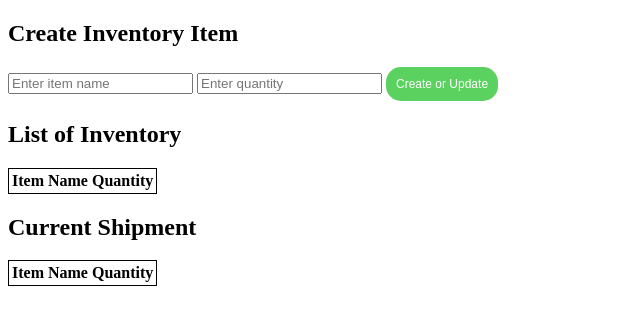
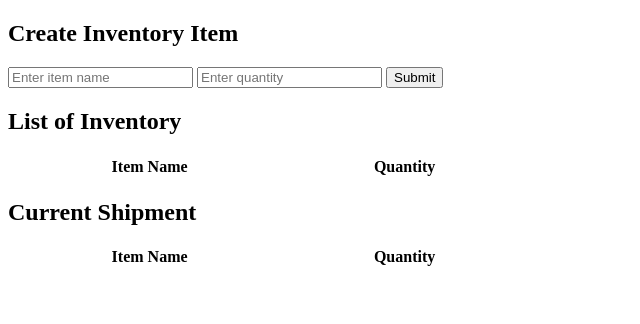
Before and after one commit to rome-777/shop-backend-Fall2022, a plain HTML site: page index.html in a window 1280 px wide. Shown: the whole page, without its empty margins (0-640 px from the left). Drawn offline with Linux system fonts and the light colour scheme.

Commit message:
minor updates

```diff
--- a/index.html
+++ b/index.html
@@ -14,9 +14,10 @@
 		<form onsubmit="event.preventDefault(); itemFormSubmit();">
 			<input type="text" id="item-name" placeholder="Enter item name" required>
 			<input type="number" id="item-qty" placeholder="Enter quantity" required min=0>
-    	<input type="submit" class="button submit" value="Create or Update" class="btn btn-primary">
+			<input type="submit" class="button submit" value="Submit">
 		</form>
 	</div>
+
 	<div id="inventory-list">
 		<h2>List of Inventory</h2>
 		<table class="list" id="inventory-list">
@@ -24,7 +25,6 @@
 				<tr>
 					<th>Item Name</th>
 					<th>Quantity</th>
-
 				</tr>
 			</thead>
 			<tbody id='inventory-list-item'>
@@ -32,14 +32,13 @@
 		</table>
 	</div>
 
-<div >
+	<div>
 		<h2>Current Shipment</h2>
 		<table class="list" id="shipment">
 			<thead>
 				<tr>
 					<th>Item Name</th>
 					<th>Quantity</th>
-
 				</tr>
 			</thead>
 			<tbody id='inventory-list-item'>
--- a/script.js
+++ b/script.js
@@ -1,15 +1,13 @@
 let inventoryItems = new Map();
+let currentShipment = new Map();
 let selectedItemId = null;
 let nameField = document.getElementById("item-name");
 let qtyField = document.getElementById("item-qty");
-let currentShipment = new Map();
+
 function validateItemForm() {
 	console.log('validating', nameField.value, qtyField.value);
-
 	return true;
 }
-// make sure same name items can't be added
-// make sure qty is provided
 
 function getItemFormData() {
 	const itemData = {};
@@ -23,16 +21,14 @@ function itemFormSubmit() {
 		const itemData = getItemFormData();
 		if (selectedItemId == null) {
 			createItem(itemData);
-			console.log(...inventoryItems.values());
 		} else {
 			updateItem(itemData);
 		}
-		const currentData = inventoryItems.get(selectedItemId);
-
 		nameField.value = null;
 		qtyField.value = null;
 	}
 }
+
 function generateId() {
 	return Math.floor(Math.random() * 1000)
 }
@@ -64,7 +60,7 @@ function deleteItem(id) {
 	displayInventoryTable();
 }
 
-function displayInventoryTable(){
+function displayInventoryTable() {
 	let table = document.getElementById("inventory-list-item");
 	table.innerHTML = '';
 	if (inventoryItems) {
@@ -85,14 +81,14 @@ function displayInventoryTable(){
 			const deleteButton = document.createElement('input');
 			deleteButton.setAttribute('type', 'button');
 			deleteButton.setAttribute('value', 'Delete');
-			deleteButton.setAttribute('onclick', 'deleteItem('+key+')');
+			deleteButton.setAttribute('onclick', 'deleteItem(' + key + ')');
 			row.appendChild(deleteButton);
 
 			//edit button
 			const updateButton = document.createElement('input');
 			updateButton.setAttribute('type', 'button');
 			updateButton.setAttribute('value', 'Edit');
-			updateButton.setAttribute('onclick', 'handleEditButton('+key+')');
+			updateButton.setAttribute('onclick', 'handleEditButton(' + key + ')');
 			row.appendChild(updateButton);
 
 			//add to shipment
@@ -100,46 +96,48 @@ function displayInventoryTable(){
 			shipmentQty.setAttribute('type', 'number');
 			shipmentQty.setAttribute('max', data.qty);
 			shipmentQty.setAttribute('min', 0);
+
 			const shipmentButton = document.createElement('input');
 			shipmentButton.setAttribute('type', 'button');
 			shipmentButton.setAttribute('value', 'Add to Shipment');
 			shipmentButton.setAttribute('onclick', `addToShipment(${key})`);
-			// row.appendChild(shipmentQty);
-			row.appendChild(shipmentButton); 			table.appendChild(row);
+			row.appendChild(shipmentButton); table.appendChild(row);
 		}
 	}
 }
+
 function addToShipment(id){
 	console.log('adding to shipment', id);
-	if(!currentShipment.get(id)){
+	if (!currentShipment.get(id)) {
 
 		const shipmentData = {};
 		shipmentData['name'] = inventoryItems.get(id).name;
-	shipmentData['qty'] =1;
-	currentShipment.set(id,shipmentData );
+		shipmentData['qty'] = 1;
+		currentShipment.set(id, shipmentData);
 	}
 	displayShipmentTable();
 }
 
-function deleteFromShipment(id){
+function deleteFromShipment(id) {
 	currentShipment.delete(id);
 	displayShipmentTable();
 }
 
-function decreaseShipment(id){
-	if(currentShipment.get(id).qty>0){
+function decreaseShipment(id) {
+	if (currentShipment.get(id).qty > 0) {
 		currentShipment.get(id).qty--;
 	}
 	displayShipmentTable()
 }
 
-function increaseShipment(id){
-	if(currentShipment.get(id).qty<inventoryItems.get(id).qty){
+function increaseShipment(id) {
+	if (currentShipment.get(id).qty < inventoryItems.get(id).qty) {
 		currentShipment.get(id).qty++;
 	}
 	displayShipmentTable();
 }
-function displayShipmentTable(){
+
+function displayShipmentTable() {
 	let table = document.getElementById("shipment");
 	table.innerHTML = '';
 	if (currentShipment) {
@@ -160,26 +158,24 @@ function displayShipmentTable(){
 			const deleteButton = document.createElement('input');
 			deleteButton.setAttribute('type', 'button');
 			deleteButton.setAttribute('value', 'Delete');
-			deleteButton.setAttribute('onclick', 'deleteFromShipment('+key+')');
+			deleteButton.setAttribute('onclick', 'deleteFromShipment(' + key + ')');
 			row.appendChild(deleteButton);
 
 			//increment button
 			const increaseButton = document.createElement('input');
 			increaseButton.setAttribute('type', 'button');
 			increaseButton.setAttribute('value', 'Increase');
-			increaseButton.setAttribute('onclick', 'increaseShipment('+key+')');
+			increaseButton.setAttribute('onclick', 'increaseShipment(' + key + ')');
 			row.appendChild(increaseButton);
 
 			//decrement button
 			const decreaseButton = document.createElement('input');
 			decreaseButton.setAttribute('type', 'button');
 			decreaseButton.setAttribute('value', 'Decrease');
-			decreaseButton.setAttribute('onclick', 'decreaseShipment('+key+')');
+			decreaseButton.setAttribute('onclick', 'decreaseShipment(' + key + ')');
 			row.appendChild(decreaseButton);
 			table.appendChild(row);
 		}
 	}
-	console.log(table);
-
 }
 displayInventoryTable();
--- a/style.css
+++ b/style.css
@@ -3,32 +3,7 @@ html, body {
   width: 100%;
 }
 
-.button {
-  display: inline-block;
-  padding: 10px 10px;
-  font-size: 12px;
-  cursor: pointer;
-  text-align: center;
-  color: #fff;
-  border: none;
-  border-radius: 15px;
+table {
+	width: 40%;
+	text-align: center
 }
-
-.button:active {
-  box-shadow: 0 3px #a8a8a8;
-  transform: translateY(4px);
-}
-
-.submit {
-  background-color: #5bd25f;
-}
-.submit:hover {background-color: #3caa3f}
-
-.delete {
-  background-color: #dc5b5b;
-}
-.delete:hover {background-color: #af3c3c}
-
-table {
-  border: 1px solid;
-}
```
Lines whose indentation alone changed are shown as unchanged.
